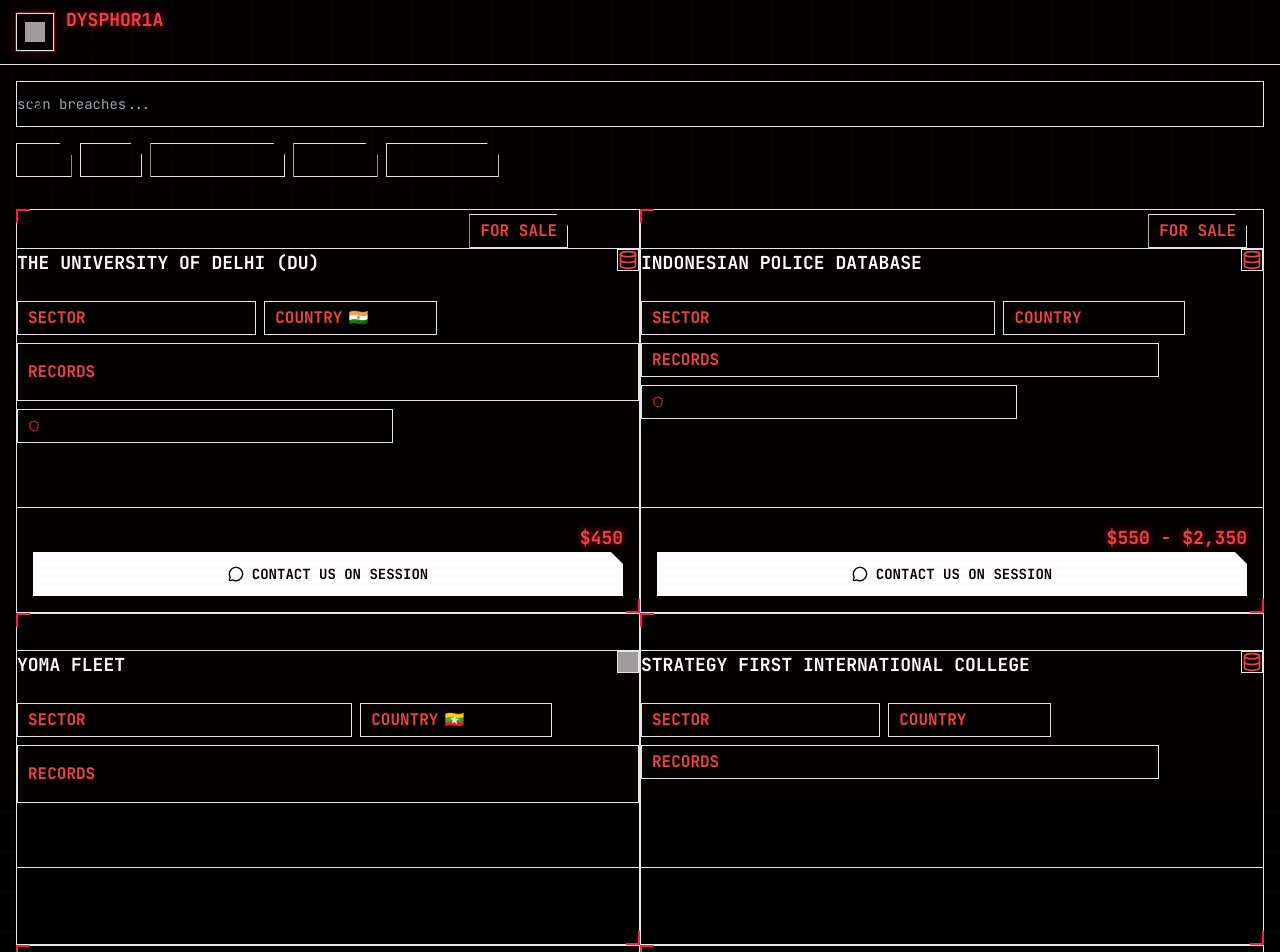
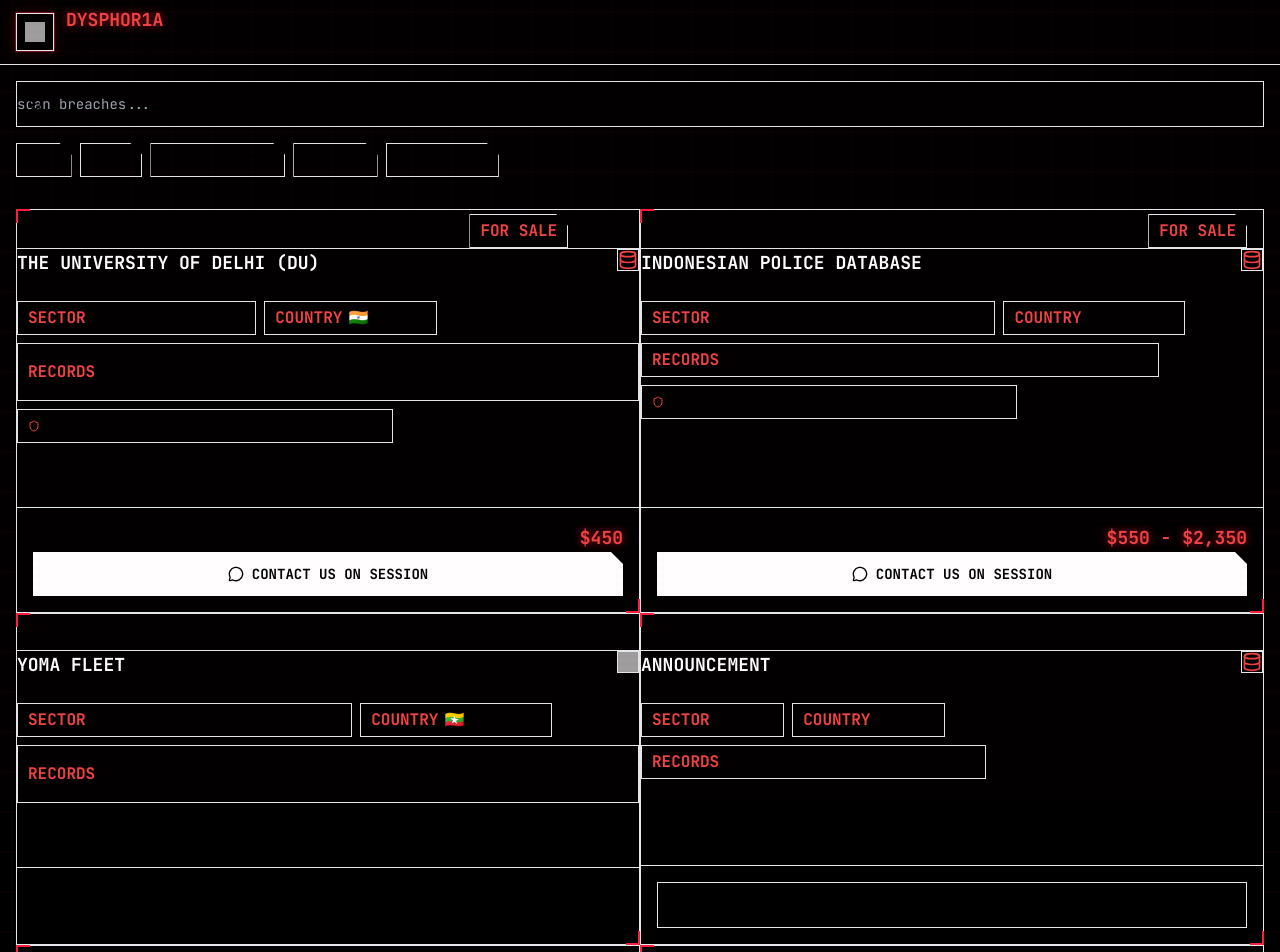
Before and after one commit to normalhunters0x/root0x, a React app in the folder src/: page / in a window 1280 px wide. Shown: the top 952 px of the page. Built offline with nearby package versions, Linux system fonts and the light colour scheme; grey boxes are pictures that could not be loaded; the HTML template or start-up script is replaced by a standard one.

Commit message:
Remove: SFIC card (payment received) — replace with Announcement card

```diff
--- a/src/App.tsx
+++ b/src/App.tsx
@@ -377,16 +377,13 @@
                       '/download/Free/Job Net.COM.MM ( User Account ).zip',
                       'Job Net.COM.MM (User Account).zip'
                     );
-                  } else if (selectedFamily.id === 'sfic') {
-                    downloadZipFile(
-                      '/download/Free/SFIC Student Accounts.xlsx.zip',
-                      'SFIC Student Accounts.xlsx.zip'
-                    );
                   } else if (selectedFamily.id === 'yoma-fleet') {
                     downloadZipFile(
                       '/download/Free/yoma-fleet/Data-Minimum-DYSPHOR1A.zip',
                       'Data-Minimum-DYSPHOR1A.zip'
                     );
+                  } else if (selectedFamily.id === 'announcement') {
+                    return;
                   } else {
                     downloadText(
                       `${selectedFamily.id}_intel_root0x.txt`,
--- a/src/data/ransomware.ts
+++ b/src/data/ransomware.ts
@@ -370,25 +370,49 @@
 //   saleDateTime: '2024-08-08T10:00:00-05:00',
 //   status: 'Soon'
 // },
+// {
+//   id: 'sfic',
+//   name: 'Strategy First International College',
+//   year: 2026,
+//   severity: 'Critical',
+//   target: 'Education Sector',
+//   country: 'Myanmar',
+//   description:
+//   'Normal Hunters operation compromising Strategy First International College (SFIC) student accounts, exposing personal information, academic records, and financial data.',
+//   mechanism:
+//   'Targeted attack exploiting vulnerabilities in student information system, potentially through phishing campaigns or credential stuffing against staff accounts.',
+//   prevention: ['Null'],
+//   notableAttack:
+//   'Compromise of student accounts leading to potential identity theft and academic fraud.',
+//   pricing: 'Free',
+//   price: '$0',
+//   warning: true,
+//   detectionTime: 50,
+//   dataSize: '~400++ student accounts and academic records',
+//   buyerRestriction: 'Null',
+//   saleDate: 'Null',
+//   saleDateTime: 'Null',
+//   status: 'Active'
+// },
 {
-  id: 'sfic',
-  name: 'Strategy First International College',
+  id: 'announcement',
+  name: 'Announcement',
   year: 2026,
-  severity: 'Critical',
-  target: 'Education Sector',
-  country: 'Myanmar',
+  severity: 'Medium',
+  target: 'Notice',
+  country: 'Global',
   description:
-  'Normal Hunters operation compromising Strategy First International College (SFIC) student accounts, exposing personal information, academic records, and financial data.',
+  'The Strategy First International College (SFIC) database has been removed. Payment was received and the database has been permanently taken down. No further access will be provided.',
   mechanism:
-  'Targeted attack exploiting vulnerabilities in student information system, potentially through phishing campaigns or credential stuffing against staff accounts.',
+  'N/A',
   prevention: ['Null'],
   notableAttack:
-  'Compromise of student accounts leading to potential identity theft and academic fraud.',
+  'SFIC database removed following successful payment. All associated data has been secured and will not be redistributed.',
   pricing: 'Free',
   price: '$0',
-  warning: true,
-  detectionTime: 50,
-  dataSize: '~400++ student accounts and academic records',
+  warning: false,
+  detectionTime: 0,
+  dataSize: 'Removed — Payment Received',
   buyerRestriction: 'Null',
   saleDate: 'Null',
   saleDateTime: 'Null',
--- a/src/pages/Breaches.tsx
+++ b/src/pages/Breaches.tsx
@@ -209,6 +209,12 @@
             className="w-full flex items-center justify-center gap-2 px-4 py-3 bg-white/5 text-white/30 border border-white/10 font-bold text-sm uppercase tracking-wider cursor-not-allowed">
             Transfer Pending
           </button>
+        ) : family.id === 'announcement' ? (
+          <button
+            disabled
+            className="w-full flex items-center justify-center gap-2 px-4 py-3 bg-white/5 text-white/30 border border-white/10 font-bold text-sm uppercase tracking-wider cursor-not-allowed">
+            Removed — Payment Received
+          </button>
         ) : family.pricing === 'Free' ? (
             <button
               onClick={(e) => {
@@ -217,11 +223,6 @@
                   downloadZipFile(
                     '/download/Free/Job Net.COM.MM ( User Account ).zip',
                     'Job Net.COM.MM (User Account).zip'
-                );
-              } else if (family.id === 'sfic') {
-                downloadZipFile(
-                  '/download/Free/SFIC Student Accounts.xlsx.zip',
-                  'SFIC Student Accounts.xlsx.zip'
                   );
                 } else if (family.id === 'yoma-fleet') {
                   downloadZipFile(
```
Lines whose indentation alone changed are shown as unchanged.
